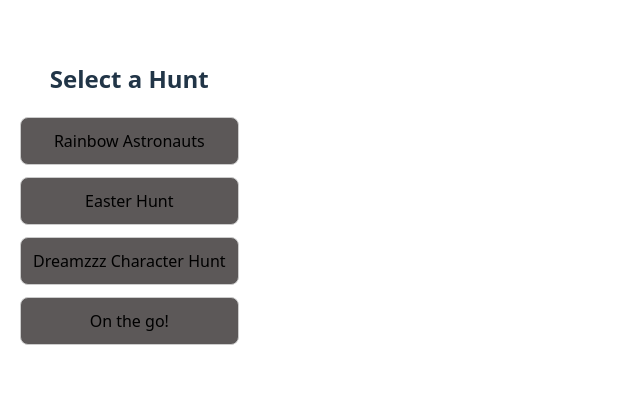
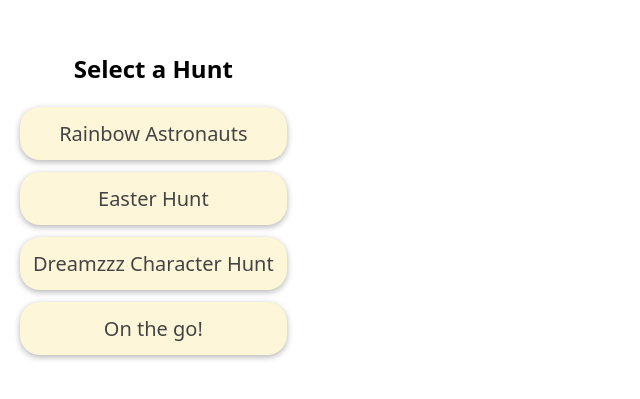
Before and after one commit to elaaquino/ldc-minifigure-hunts, a React (Vite) app in the folder ldc-thing/: page /select in a window 1280 px wide. Shown: the part 199-598 px from the top of the page, without its empty margins (0-640 px from the left). Built offline with nearby package versions, Linux system fonts and the light colour scheme.

Commit message:
reformatted select a hunt page

```diff
--- /dev/null
+++ b/ldc-thing/src/SelectHuntPage.css
@@ -0,0 +1,30 @@
+h2 {
+    color: black;
+    margin-bottom: 20px;
+}
+.hunt-buttons {
+    color:#444;
+    width: 100%;
+    padding: 12px;
+    font-size: 20px;
+    border-radius: 20px;
+    background-color: #fdf6d8;
+    cursor: pointer;
+    box-shadow: 0 2px 6px rgba(0, 0, 0, 0.3);
+}
+
+.hunt-list {
+    list-style: none;
+    padding: 0;
+}
+
+.button-format {
+    margin-bottom: 12px;
+}
+
+.hunt-page {
+    max-width: 480px;
+    margin: 0 auto;
+    padding: 20px;
+    text-align: center;
+}
--- a/ldc-thing/src/SelectHuntPage.jsx
+++ b/ldc-thing/src/SelectHuntPage.jsx
@@ -1,4 +1,5 @@
 import { useNavigate } from 'react-router-dom';
+import './SelectHuntPage.css'
 
 function SelectHuntPage() {
   const navigate = useNavigate();
@@ -11,30 +12,12 @@
   ];
 
   return (
-    <div
-      style={{
-        maxWidth: '480px',
-        margin: '0 auto',
-        padding: '20px',
-        textAlign: 'center',
-      }}
-    >
-      <h2 style={{ marginBottom: '20px' }}>Select a Hunt</h2>
-      <ul style={{ listStyle: 'none', padding: 0 }}>
+    <div className="hunt-page">
+      <h2>Select a Hunt</h2>
+      <ul className="hunt-list">
         {hunts.map((hunt) => (
-          <li key={hunt.id} style={{ marginBottom: '12px' }}>
-            <button
-              onClick={() => navigate(`/hunt/${hunt.id}`)}
-              style={{
-                width: '100%',
-                padding: '12px',
-                fontSize: '1rem',
-                borderRadius: '8px',
-                border: '1px solid #ccc',
-                background: '#5c5858',
-                cursor: 'pointer',
-              }}
-            >
+          <li className="button-format">
+            <button className="hunt-buttons" onClick={() => navigate(`/hunt/${hunt.id}`)}>
               {hunt.name}
             </button>
           </li>
```
